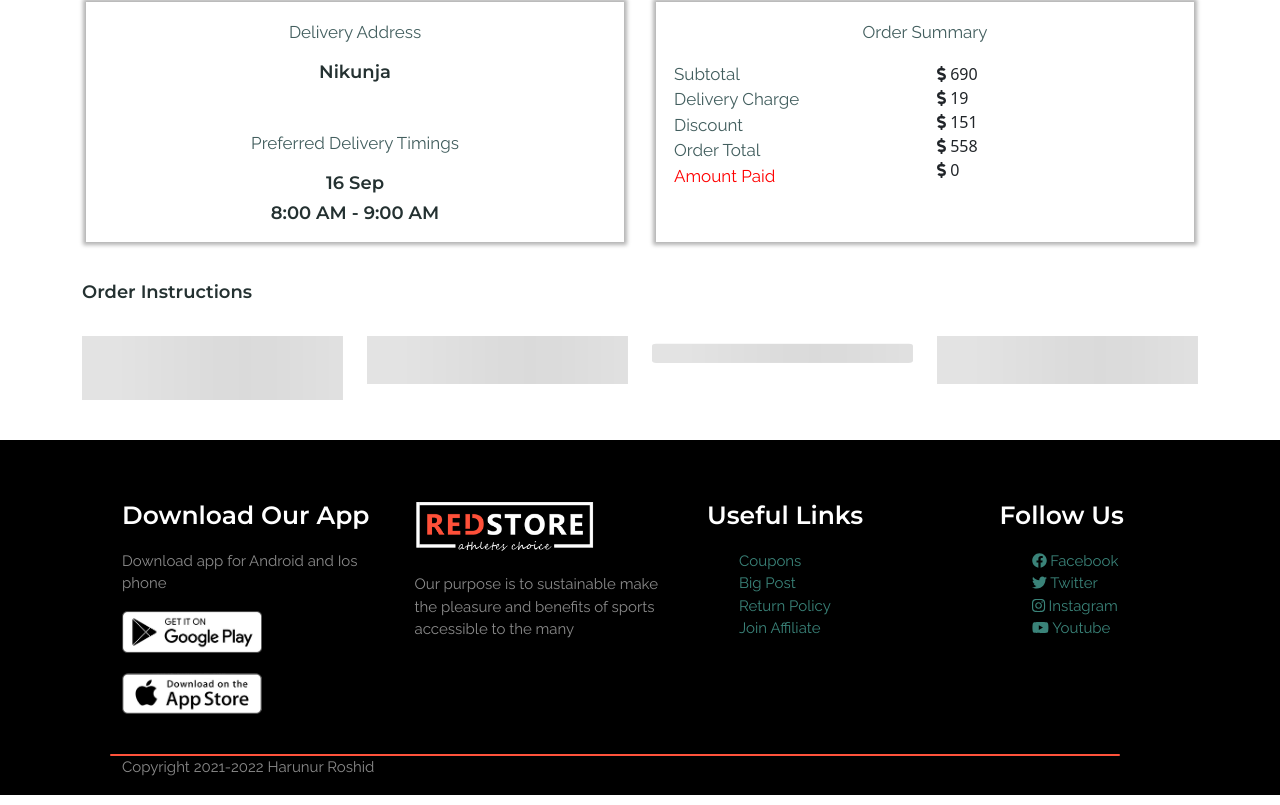
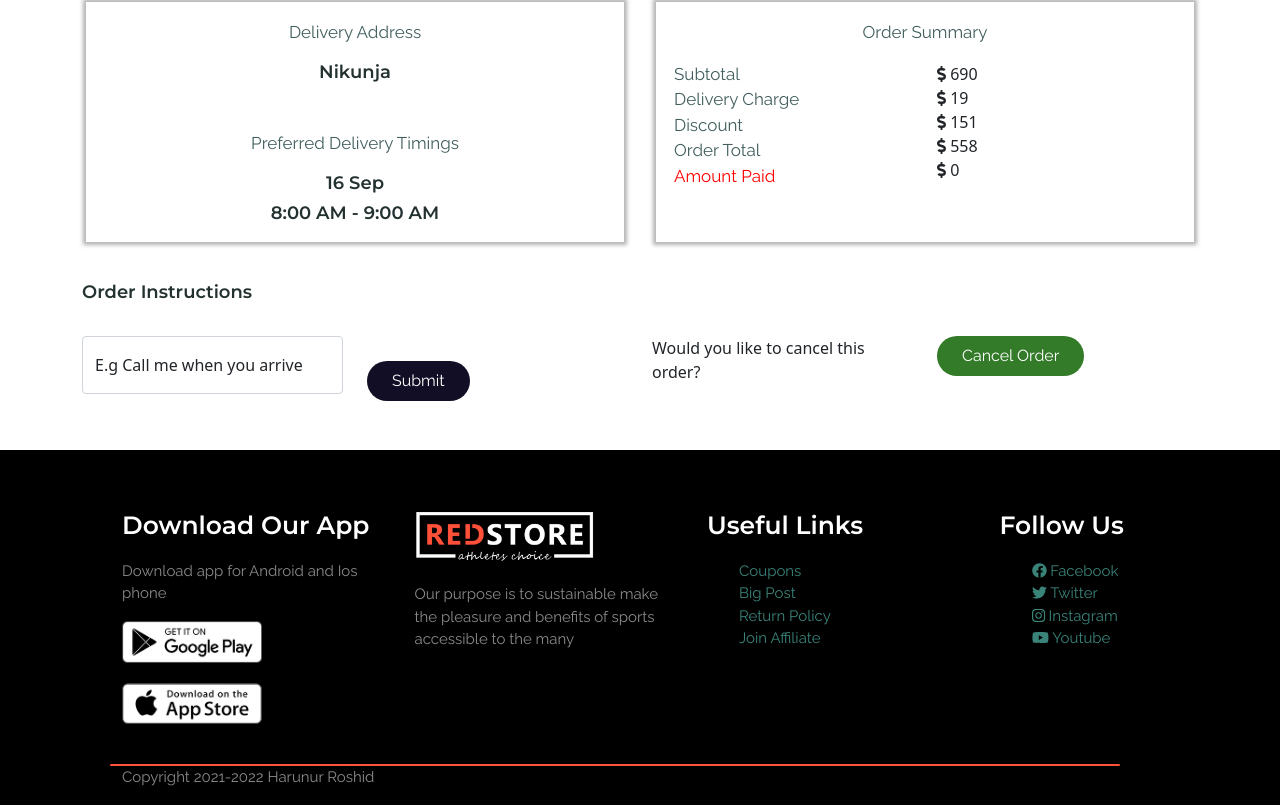
Before and after one commit to Harunur5252/React-Ecommerce, a React (Create React App) app: page /#/order in a window 1280 px wide. Shown: the part 1170-1975 px from the top of the page. Built offline with nearby package versions, Linux system fonts and the light colour scheme.

Commit message:
Added skeleton loader

```diff
--- a/src/Components/Header/Header.js
+++ b/src/Components/Header/Header.js
@@ -27,9 +27,9 @@ export default function Header () {
                                  <div className="skeletonIconMargin">
                                      <Skeleton animation="wave" variant="text" style={{width:'60%', height:'5vh'}}/>
                                      <Skeleton animation="wave" variant="text" style={{width:'40%', height:'5vh'}} />
-                                     <Skeleton animation="wave" variant="text" style={{width:'95%', height:'2vh'}} />
-                                     <Skeleton animation="wave" variant="text" style={{width:'95%', height:'2vh'}} />
-                                     <Skeleton animation="wave" variant="text" style={{width:'30%', height:'2vh'}} /><br/>
+                                     <Skeleton animation="wave" variant="text" style={{width:'95%', height:'3vh'}} />
+                                     <Skeleton animation="wave" variant="text" style={{width:'95%', height:'3vh'}} />
+                                     <Skeleton animation="wave" variant="text" style={{width:'30%', height:'3vh'}} /><br/>
                                      <Skeleton animation="wave" variant="text" style={{width:'25%', height:'10vh'}} />
                                  </div>
 
--- a/src/Components/Order/Order.js
+++ b/src/Components/Order/Order.js
@@ -421,6 +421,8 @@ export default function Order () {
                 </Container>
 
                 <Container className="mb-4">
+                    {
+                        spinner ?
                                <Row>
                                     <Col lg={3} md={6} sm={12}>
                                         <FloatingLabel
@@ -432,7 +434,7 @@ export default function Order () {
                                     </Col>
 
                                     <Col lg={3} md={6} sm={12}>
-                           <Link to='#' >
+                                    <Link to='#'>
                                        <Skeleton variant="rectangular" animation="wave" style={{width:'100%', height:'6vh'}} />
                                     </Link>
                                     </Col>
@@ -447,6 +449,36 @@ export default function Order () {
                                     </Link>
                                     </Col>
                                 </Row>
+
+
+                                :
+
+                            <Row>
+                                <Col lg={3} md={6} sm={12}>
+                                    <FloatingLabel
+                                        controlId="floatingInput"
+                                        label="E.g Call me when you arrive"
+                                        className="mb-3"
+                                    >
+                                        <Form.Control type="email" placeholder="name@example.com" />
+                                    </FloatingLabel>
+                                </Col>
+
+                                <Col lg={3} md={6} sm={12}>
+                                    <Link to='#' className="btn-3 text" >Submit</Link>
+                                </Col>
+
+                                <Col lg={3} md={6} sm={12}>
+                                   <p className="privacy-des-sm">Would you like to cancel this order?</p>
+                                </Col>
+
+                                <Col lg={3} md={6} sm={12}>
+                                   <Link to='#' className="btn-4 text" >Cancel Order</Link>
+                                </Col>
+                            </Row>
+
+                    }
+
                 </Container>
 
             </Fragment>
```
Lines whose indentation alone changed are shown as unchanged.
